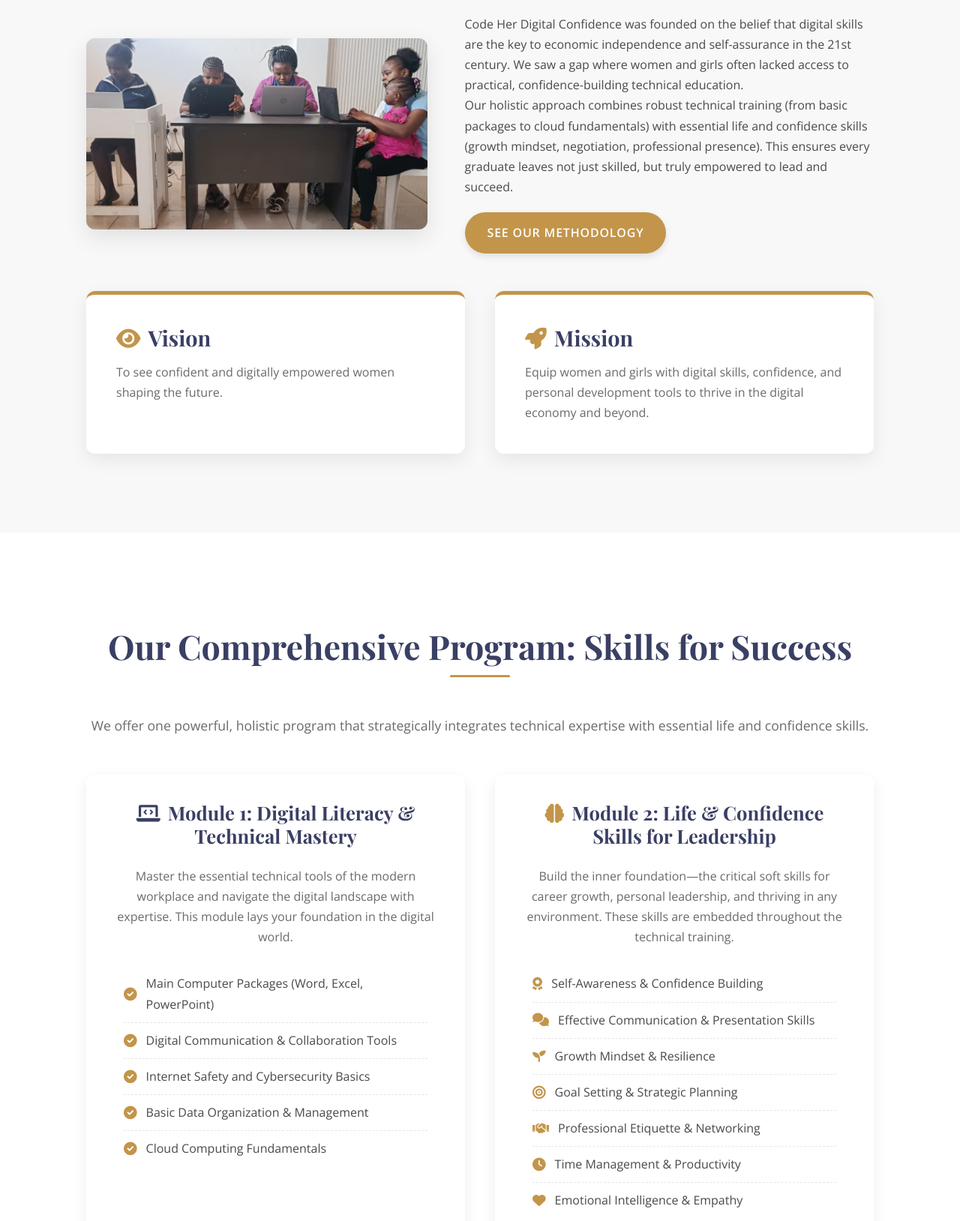
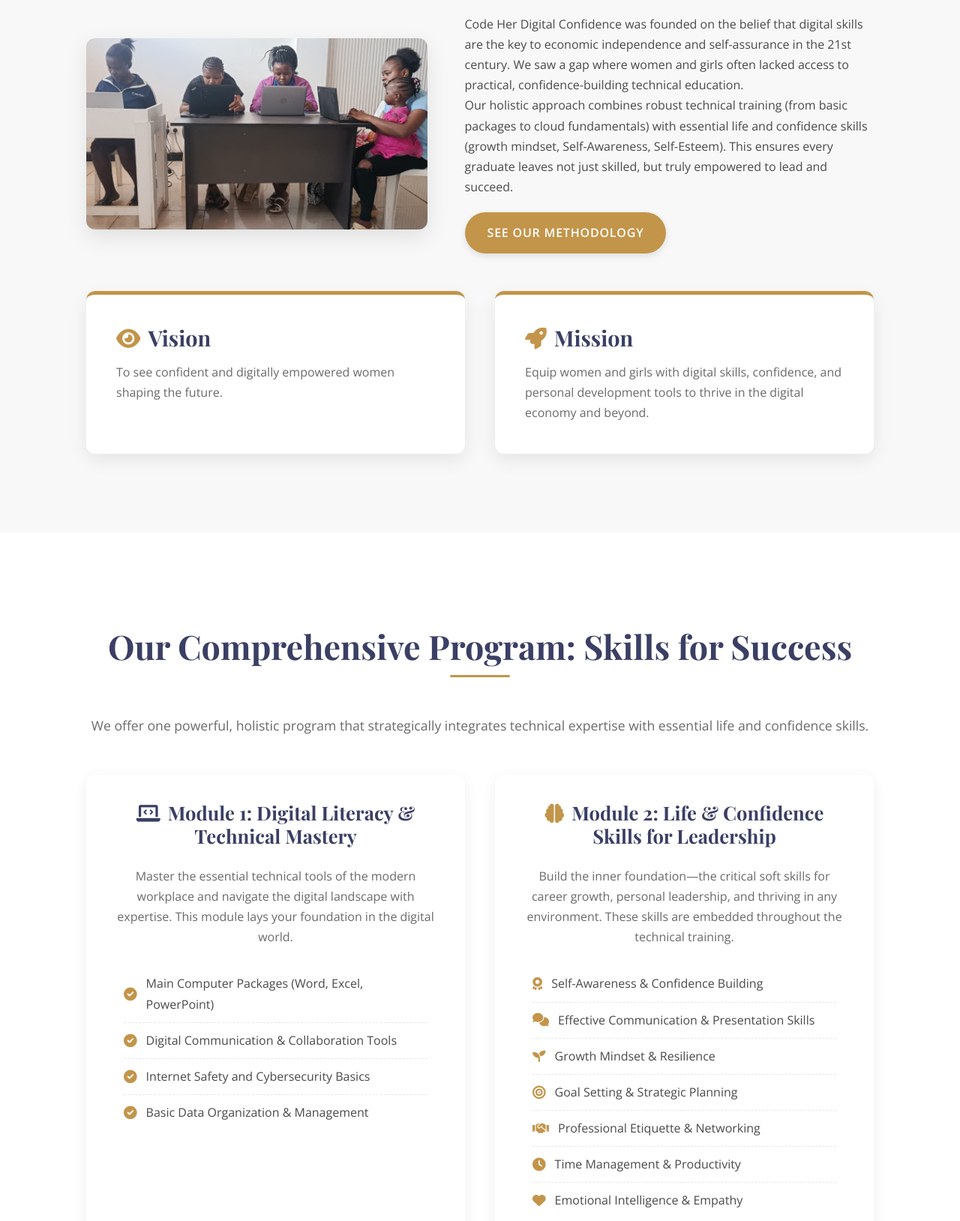
Before and after one commit to Jackium-web/Code-Her-Digital-Confidence, a plain HTML site: page index.html in a window 1280 px wide. Shown: the part 980-2608 px from the top of the page at 75% size. Drawn offline with nearby package versions, Linux system fonts and the light colour scheme.

Commit message:
Update index.html

```diff
--- a/index.html
+++ b/index.html
@@ -682,7 +682,7 @@
                 </div>
                 <div class="about-text scroll-reveal">
                     <p>Code Her Digital Confidence was founded on the belief that digital skills are the key to economic independence and self-assurance in the 21st century. We saw a gap where women and girls often lacked access to practical, confidence-building technical education.</p>
-                    <p>Our holistic approach combines robust technical training (from basic packages to cloud fundamentals) with essential life and confidence skills (growth mindset, negotiation, professional presence). This ensures every graduate leaves not just skilled, but truly empowered to lead and succeed.</p>
+                    <p>Our holistic approach combines robust technical training (from basic packages to cloud fundamentals) with essential life and confidence skills (growth mindset, Self-Awareness, Self-Esteem). This ensures every graduate leaves not just skilled, but truly empowered to lead and succeed.</p>
                     <a href="#services" class="btn" style="margin-top: 20px;">See Our Methodology</a>
                 </div>
             </div>
@@ -715,7 +715,6 @@
                         <li><i class="fas fa-check-circle"></i>Digital Communication & Collaboration Tools</li>
                         <li><i class="fas fa-check-circle"></i>Internet Safety and Cybersecurity Basics</li>
                         <li><i class="fas fa-check-circle"></i>Basic Data Organization & Management</li>
-                        <li><i class="fas fa-check-circle"></i>Cloud Computing Fundamentals</li>
                     </ul>
                 </div>
 
@@ -782,7 +781,7 @@
         <div class="container text-center">
             <p>&copy; 2025 Code Her Digital Confidence. All rights reserved.</p>
             <div class="footer-links" style="margin-top: 10px;">
-                <a href="tel:0734329843"><i class="fas fa-phone"></i> 0734329843</a> |
+                <a href="tel:0734329843"><i class="fas fa-phone"></i> 0724920992</a> |
                 <a href="mailto:codeherdigitalconfidence@gmail.com"><i class="fas fa-envelope"></i> codeherdigitalconfidence@gmail.com</a>
             </div>
             <div class="footer-links" style="margin-top: 15px;">
```
